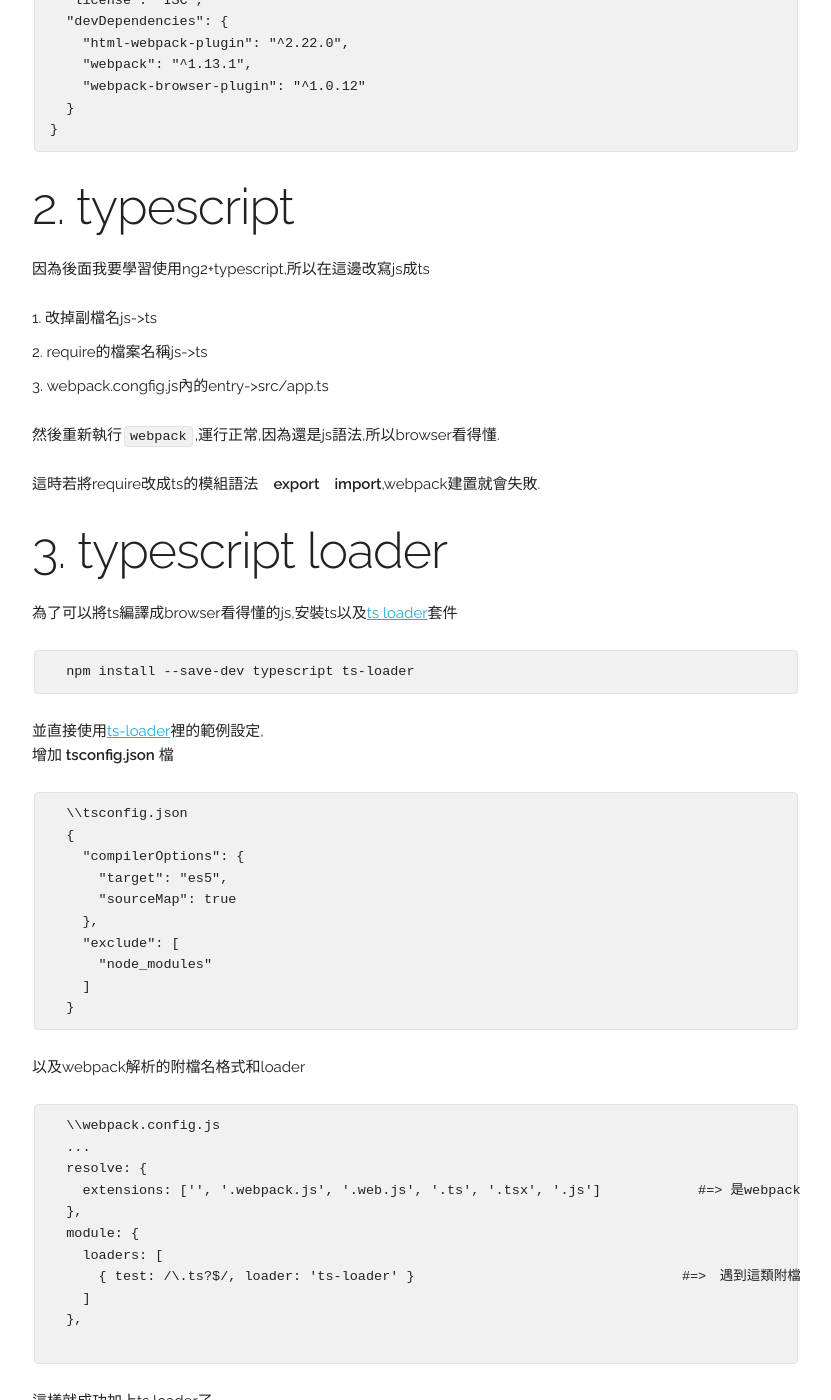
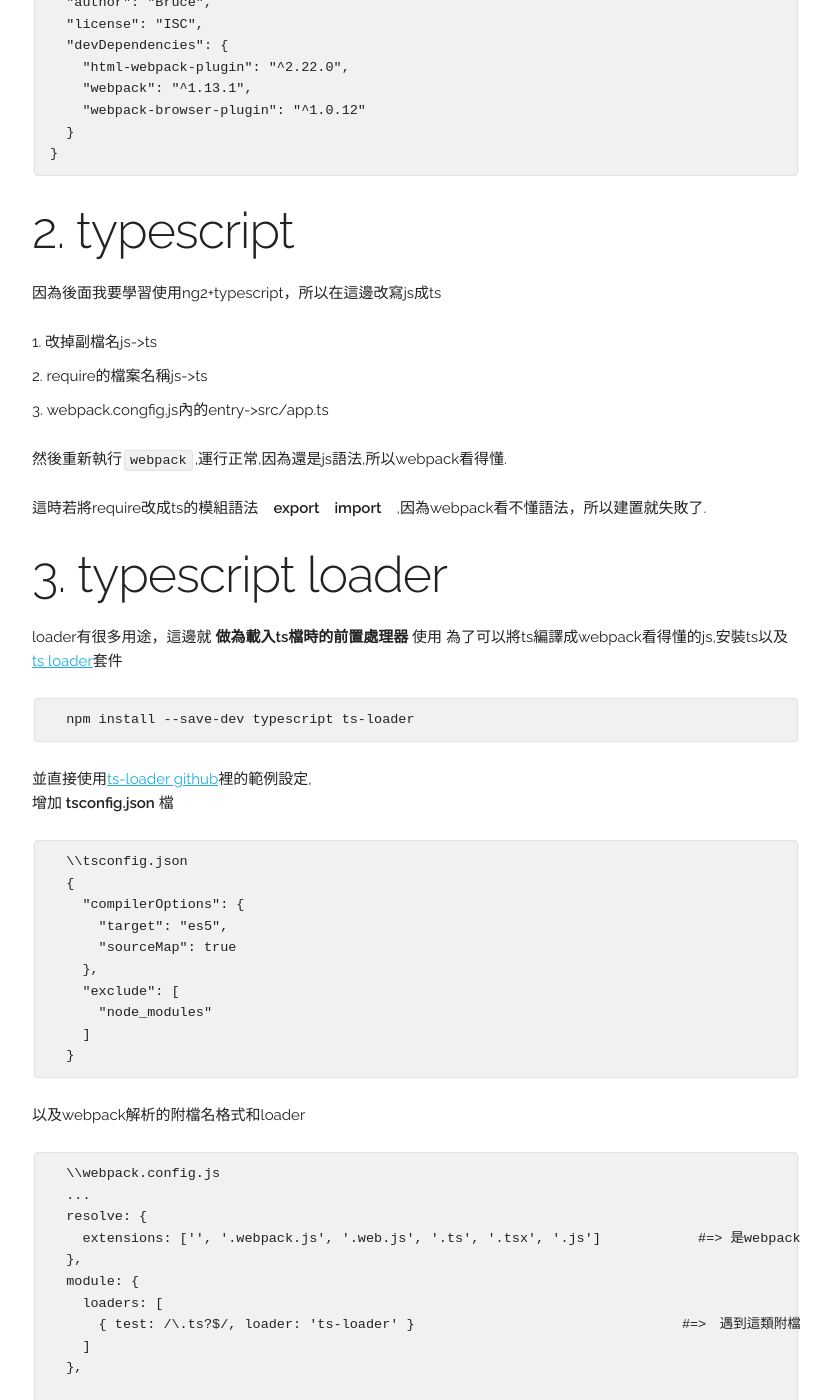
Before and after one commit to weichou1229/weichou.github.io, a Jekyll site: the page built from _posts/blog/2016-08-09-webpack-useLoader.md, in a window 1280 px wide and 1400 px high, scrolled down 1311 px. Shown: the whole window, without its empty margins (224-1055 px from the left). Built offline with Jekyll 4.4.1, drawn with Linux system fonts in a browser that asks for light colours; comment, search, counter and statistics services are not loaded; some of the changed text lies outside the part shown.

Commit message:
use loader

````diff
--- a/_posts/blog/2016-08-09-webpack-useLoader.md
+++ b/_posts/blog/2016-08-09-webpack-useLoader.md
@@ -5,6 +5,7 @@ date: 2016-08-09T16:00:00.000Z
 ---
 
 本篇紀錄使用webpack loader來做模組或資源載入時的處理作業
+[github resource](https://github.com/weichou1229/webpack-practice/tree/master/useLoader)
 
 --------------------------------------------------------------------------------
 
@@ -57,23 +58,24 @@ npm install --save-dev webpack html-webpack-plugin webpack-browser-plugin
 ```
 
 # 2\. typescript
-因為後面我要學習使用ng2+typescript,所以在這邊改寫js成ts
+因為後面我要學習使用ng2+typescript，所以在這邊改寫js成ts
 
 1. 改掉副檔名js->ts
 2. require的檔案名稱js->ts
 3. webpack.congfig.js內的entry->src/app.ts
 
-然後重新執行`webpack`,運行正常,因為還是js語法,所以browser看得懂.
+然後重新執行`webpack`,運行正常,因為還是js語法,所以webpack看得懂.
 
-這時若將require改成ts的模組語法　**export　import**,webpack建置就會失敗.
+這時若將require改成ts的模組語法　**export　import**　,因為webpack看不懂語法，所以建置就失敗了.
 
 # 3\. typescript loader
-為了可以將ts編譯成browser看得懂的js,安裝ts以及[ts loader][tsLoaderGithub]套件
+loader有很多用途，這邊就 **做為載入ts檔時的前置處理器** 使用
+為了可以將ts編譯成webpack看得懂的js,安裝ts以及[ts loader][tsLoaderGithub]套件
 
 ```
   npm install --save-dev typescript ts-loader
 ```
-並直接使用[ts-loader][tsLoaderGithub]裡的範例設定,
+並直接使用[ts-loader github][tsLoaderGithub]裡的範例設定,
 增加 **tsconfig.json** 檔
 
 ```
@@ -106,6 +108,6 @@ npm install --save-dev webpack html-webpack-plugin webpack-browser-plugin
 ```
 
 這樣就成功加上ts loader了.
-
+詳細ts檔修改內容在[github resource](https://github.com/weichou1229/webpack-practice/tree/master/useLoader)
 
 [tsLoaderGithub]:https://github.com/TypeStrong/ts-loader#typescript-loader-for-webpack
````
